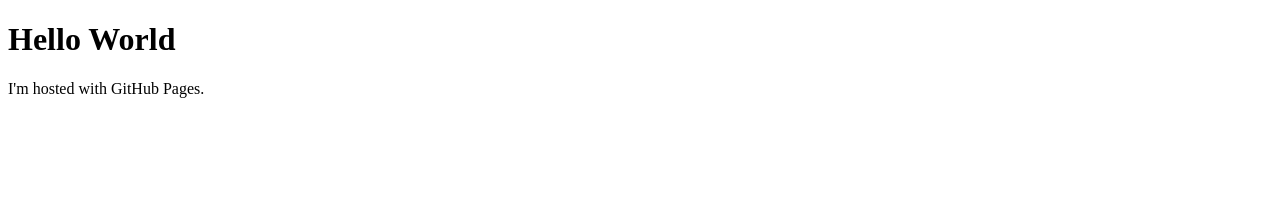
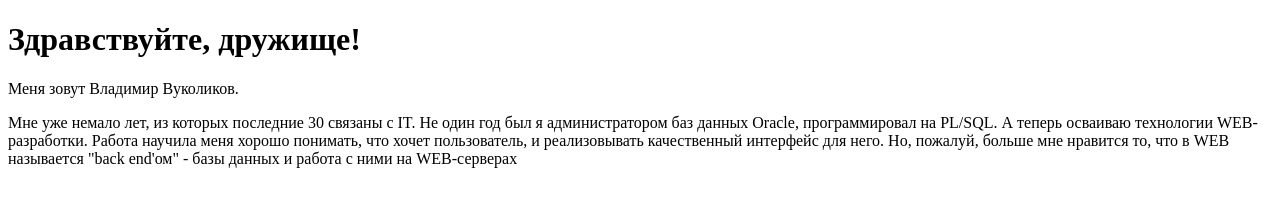
Before and after one commit to unclevo71/unclevo71.github.io, a plain HTML site: page index.html in a window 1280 px wide. Drawn offline with Linux system fonts and the light colour scheme.

Commit message:
Update index.html

```diff
--- a/index.html
+++ b/index.html
@@ -1,7 +1,13 @@
 <!DOCTYPE html>
 <html>
 <body>
-<h1>Hello World</h1>
-<p>I'm hosted with GitHub Pages.</p>
+<h1>Здравствуйте, дружище!</h1>
+<p>Меня зовут Владимир Вуколиков.</p>
+<p>Мне уже немало лет, из которых последние 30 связаны с IT.
+	Не один год был я администратором баз данных Oracle, программировал
+	на PL/SQL. А теперь осваиваю технологии WEB-разработки. Работа научила меня
+	хорошо понимать, что хочет пользователь, и реализовывать качественный интерфейс для него.
+	Но, пожалуй, больше мне нравится то, что в WEB называется "back end'ом" - базы данных
+	и работа с ними на WEB-серверах</p>
 </body>
 </html>
```
